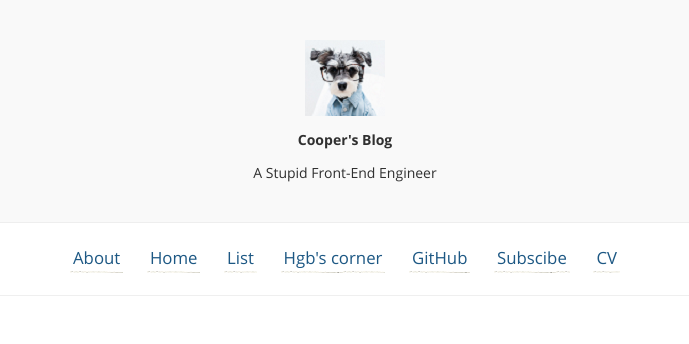
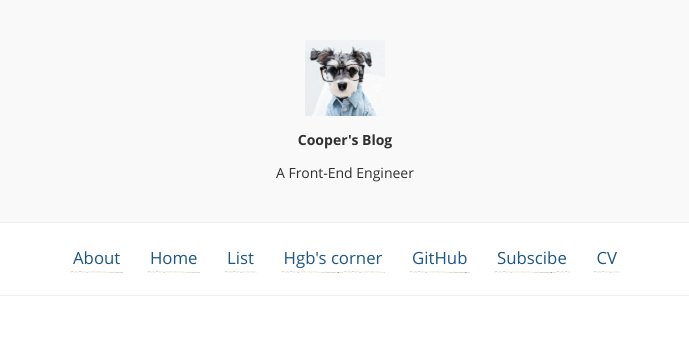
Before and after one commit to huguobo/old-blog, a Jekyll site: the page built from index.html, in a window 1280 px wide. Shown: the top 344 px of the page, without its empty margins (295-984 px from the left). Built offline with Jekyll 4.4.1, drawn with Linux system fonts in a browser that asks for light colours; Markdown is read by kramdown in place of the engine named in the settings; the list of posts is cut into pages by our own code.

```diff
--- a/_config.yml
+++ b/_config.yml
@@ -1,6 +1,6 @@
 title:            Cooper's Blog
 description:       Blog
-mywords:          A Stupid Front-End Engineer
+mywords:          A Front-End Engineer
 url:              #
 signoff:          Cooper
 duoshuo_shortname: huguobo
@@ -8,7 +8,7 @@ google_analytics: # set tracking, remove from /javascripts/basic.js if unwanted.
 
 email:  huguobo2010@126.com
 github:  https://github.com/huguobo
-psite:  http://huguobo.cn
+psite:  #
 weibo:  http://weibo.com/CooberHu
 douban:  #
 
```
